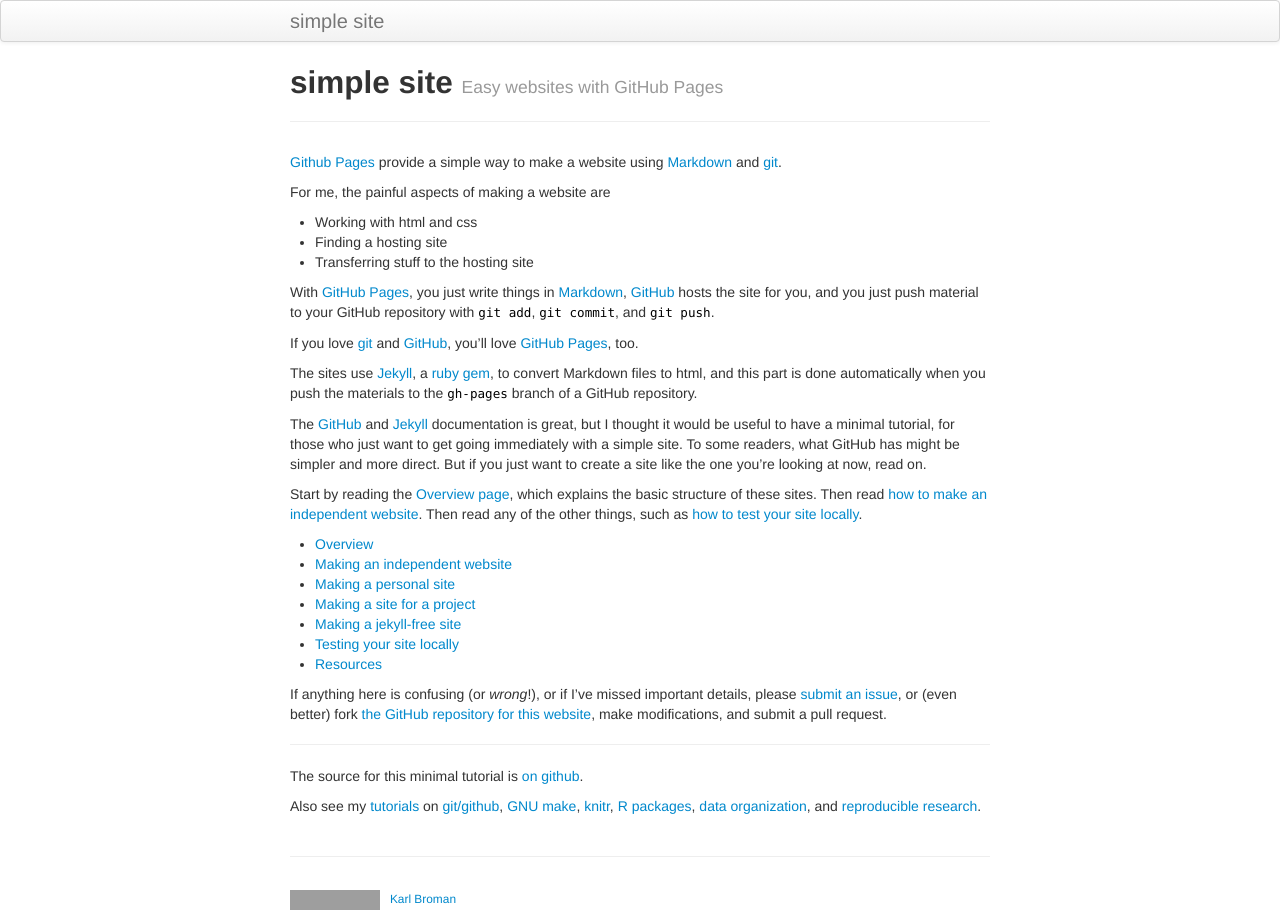
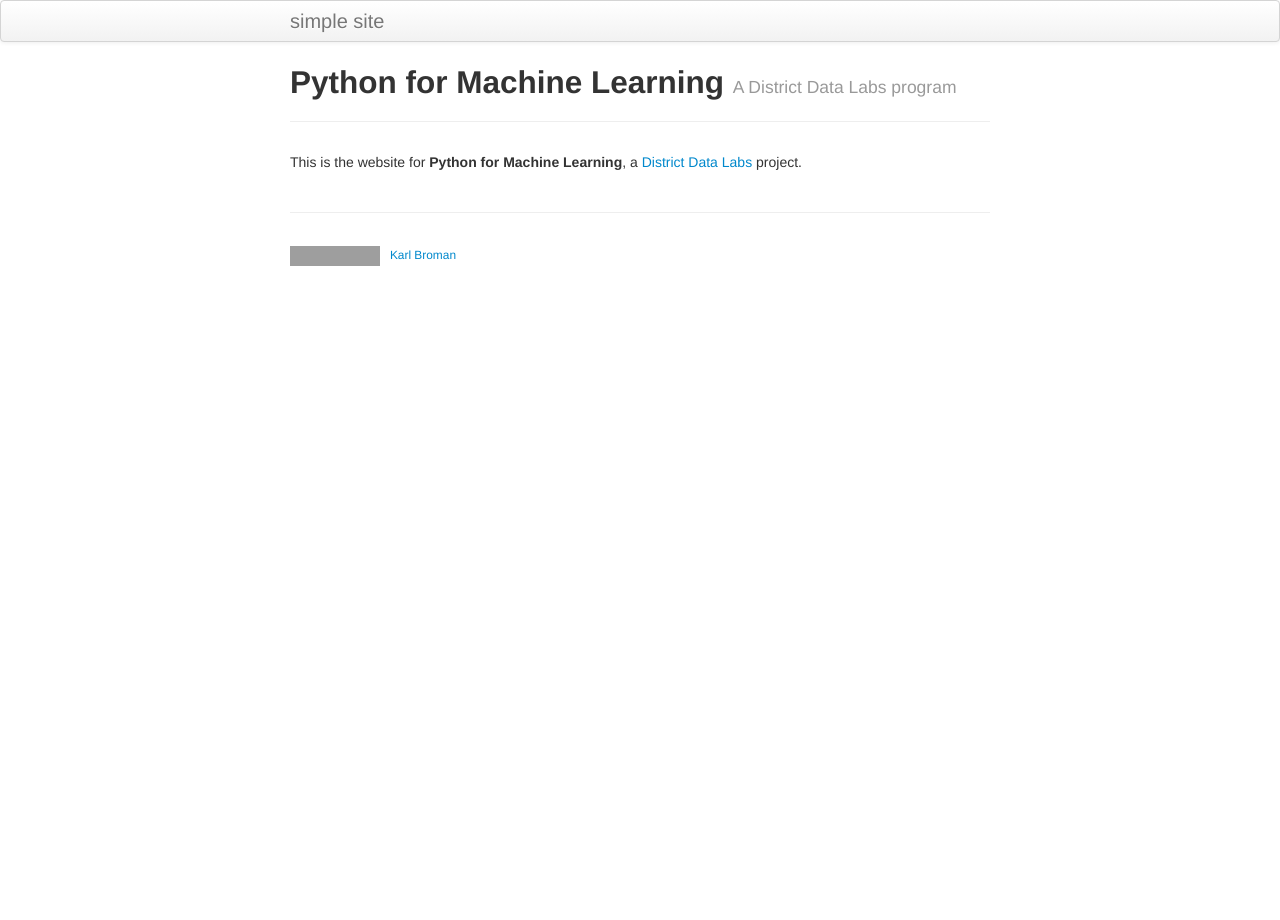
Before and after one commit to ddlteaching/FreddieMac, a Jekyll site: the page built from index.md, in a window 1280 px wide. Built offline with Jekyll 4.4.1, drawn with Linux system fonts in a browser that asks for light colours; grey boxes are pictures that could not be loaded.

Commit message:
Added index

```diff
--- a/index.md
+++ b/index.md
@@ -1,72 +1,7 @@
 ---
 layout: page
-title: simple site
-tagline: Easy websites with GitHub Pages
-description: Minimal tutorial on making a simple website with GitHub Pages
+title: Python for Machine Learning
+tagline: A District Data Labs program
 ---
 
-[Github Pages](https://pages.github.com) provide a simple way to make a
-website using
-[Markdown](https://daringfireball.net/projects/markdown/) and
-[git](https://git-scm.com).
-
-For me, the painful aspects of making a website are
-
-- Working with html and css
-- Finding a hosting site
-- Transferring stuff to the hosting site
-
-With [GitHub Pages](https://pages.github.com), you just write things in
-[Markdown](https://daringfireball.net/projects/markdown/),
-[GitHub](https://github.com) hosts the site for you, and you just push
-material to your GitHub repository with `git add`, `git commit`, and
-`git push`.
-
-If you love [git](https://git-scm.com/) and
-[GitHub](https://github.com), you'll love
-[GitHub Pages](https://pages.github.com), too.
-
-The sites use [Jekyll](https://jekyllrb.com/), a
-[ruby](https://www.ruby-lang.org/en/) [gem](https://rubygems.org/), to
-convert Markdown files to html, and this part is done
-automatically when you push the materials to the `gh-pages` branch
-of a GitHub repository.
-
-The [GitHub](https://pages.github.com) and
-[Jekyll](https://jekyllrb.com) documentation is great, but I thought it
-would be useful to have a minimal tutorial, for those who just want to
-get going immediately with a simple site. To some readers, what GitHub
-has might be simpler and more direct.  But if you just want to create
-a site like the one you're looking at now, read on.
-
-Start by reading the [Overview page](pages/overview.html), which
-explains the basic structure of these sites. Then read
-[how to make an independent website](pages/independent_site.html). Then
-read any of the other things, such as
-[how to test your site locally](pages/local_test.html).
-
-- [Overview](pages/overview.html)
-- [Making an independent website](pages/independent_site.html)
-- [Making a personal site](pages/user_site.html)
-- [Making a site for a project](pages/project_site.html)
-- [Making a jekyll-free site](pages/nojekyll.html)
-- [Testing your site locally](pages/local_test.html)
-- [Resources](pages/resources.html)
-
-If anything here is confusing (or _wrong_!), or if I've missed
-important details, please
-[submit an issue](https://github.com/kbroman/simple_site/issues), or (even
-better) fork [the GitHub repository for this website](https://github.com/kbroman/simple_site),
-make modifications, and submit a pull request.
-
----
-
-The source for this minimal tutorial is [on github](https://github.com/kbroman/simple_site).
-
-Also see my [tutorials](http://kbroman.org/pages/tutorials) on
-[git/github](http://kbroman.org/github_tutorial),
-[GNU make](http://kbroman.org/minimal_make),
-[knitr](http://kbroman.org/knitr_knutshell),
-[R packages](http://kbroman.org/pkg_primer),
-[data organization](http://kbroman.org/dataorg),
-and [reproducible research](http://kbroman.org/steps2rr).
+This is the website for __Python for Machine Learning__, a [District Data Labs](http://www.districtdatalabs.com) project.
```
